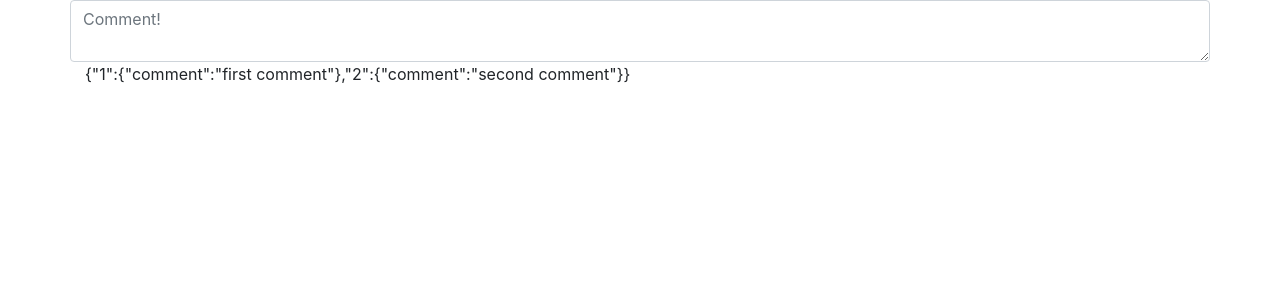
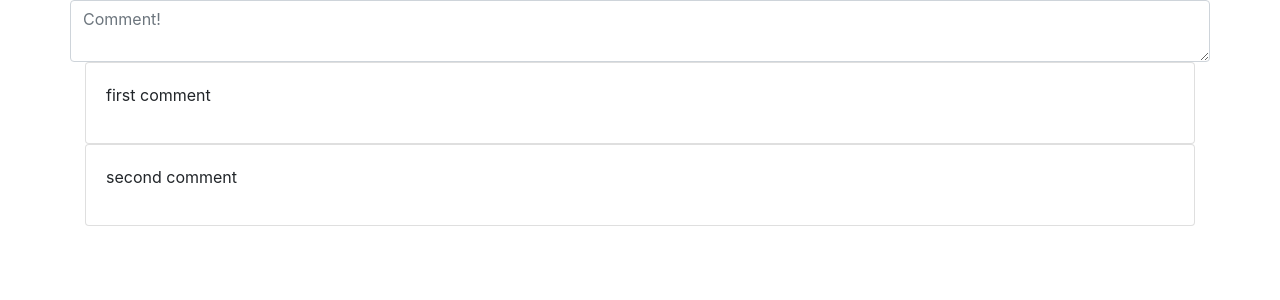
Before and after one commit to flaviomau/comments-system, a React (Create React App) app: page / in a window 1280 px wide. Shown: the top 300 px of the page. Built offline with nearby package versions, Linux system fonts and the light colour scheme.

Commit message:
Created Comment component

```diff
--- /dev/null
+++ b/src/Comment.js
@@ -0,0 +1,15 @@
+import React, { Component } from 'react'
+
+class Comment extends Component{
+    render (){
+        return (
+            <div className='card'>
+                <p className='card-body'>
+                    {this.props.comment.comment}
+                </p>
+            </div>
+        )
+    }
+}
+
+export default Comment
--- a/src/Comments.js
+++ b/src/Comments.js
@@ -1,10 +1,23 @@
 import React, {Component} from 'react'
 
+import Comment from './Comment'
+
 class Comments extends Component{
+    //Pure Function
+    renderComment(key, comment){
+        return(
+            <Comment key={key} comment={comment} />
+        )
+    }
+
     render(){
         return(
             <div>
-                {JSON.stringify(this.props.comments)}
+                {
+                    Object.keys(this.props.comments).map(key =>
+                        this.renderComment(key, this.props.comments[key])
+                    )
+                }
             </div>
         )
     }
```
